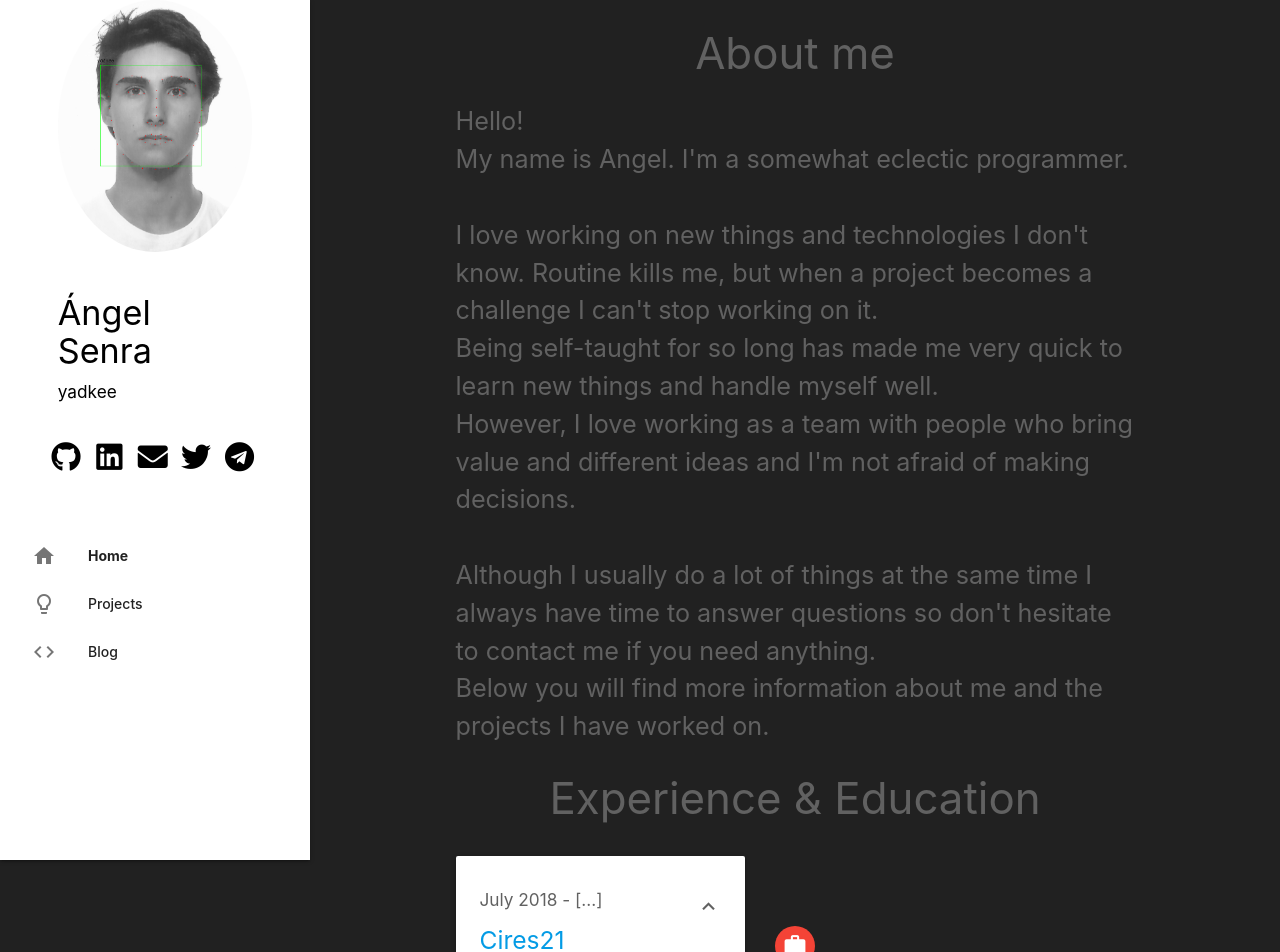
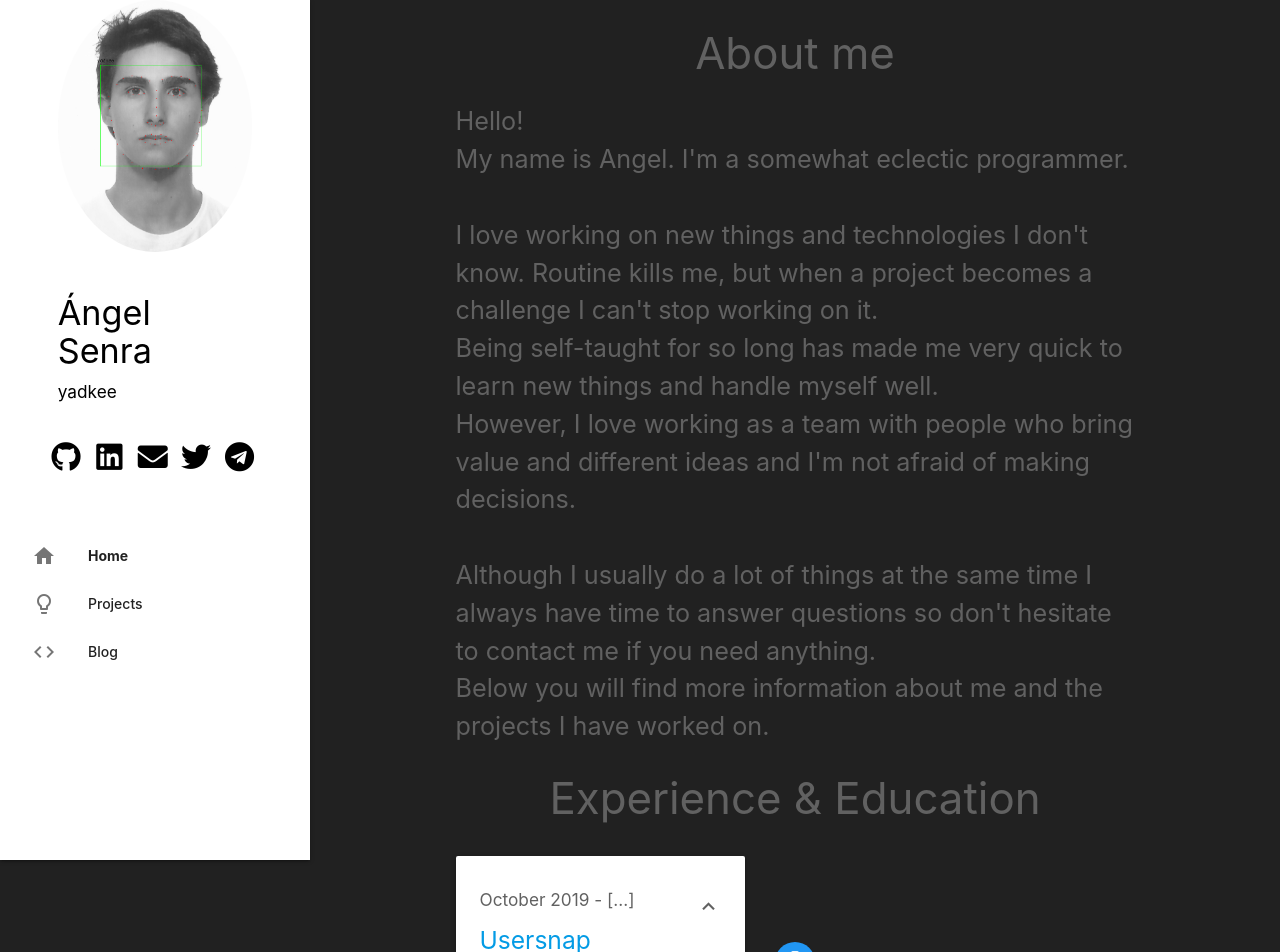
Before and after one commit to angelsenra/angelsenra.github.io, a React (Create React App) app: page / in a window 1280 px wide. Shown: the top 952 px of the page. Built offline with nearby package versions, Linux system fonts and the light colour scheme; no server answers.

Commit message:
Corrected errors and added goatcount

```diff
--- a/public/index.html
+++ b/public/index.html
@@ -19,6 +19,7 @@
 <body class="grey darken-4">
   <noscript class="hide">You need to enable JavaScript to run this app.</noscript>
   <div id="root"></div>
+  <script data-goatcounter="https://yadkee.goatcounter.com/count" async src="//gc.zgo.at/count.js"></script>
 </body>
 
 </html>
--- a/src/index.jsx
+++ b/src/index.jsx
@@ -1,7 +1,7 @@
 import React from 'react';
 import ReactDOM from 'react-dom';
 import './css/index.css';
-import App from './App.jsx';
+import App from './app.jsx';
 import Blog from './blog.jsx';
 import { BrowserRouter as Router, Route } from "react-router-dom";
 
--- a/src/projects.jsx
+++ b/src/projects.jsx
@@ -125,7 +125,7 @@ class MyProjects extends Component {
           const child = (
             <Repository name={repo.full_name} description={repo.description}
               updated={repo.updated_at} archived={repo.archived}
-              tags={repo.topics} license={repo.license.spdx_id} />
+              tags={repo.topics} license={repo.license?.spdx_id} />
           );
           childs.push(child);
         }
--- a/src/timeline.jsx
+++ b/src/timeline.jsx
@@ -93,7 +93,21 @@ function MyTimeline(props) {
     <Timeline events={[
       {
         "type": "info",
-        "when": "July 2018 - [...]",
+        "when": "October 2019 - [...]",
+        "what": "Backend Software Engineer",
+        "where": "Usersnap",
+        "where_link": "http://www.usersnap.com",
+        "description": (
+          <div>
+            Development of the usersnap product
+          </div>
+        ),
+        "icon": "work",
+        "color": "blue white-text"
+      },
+      {
+        "type": "info",
+        "when": "July 2018 - October 2019",
         "what": "Software Engineer",
         "where": "Cires21",
         "where_link": "http://www.cires21.com/en",
```
Also changed, not shown: 8 other files (tests, documents, lock files or other folders).
